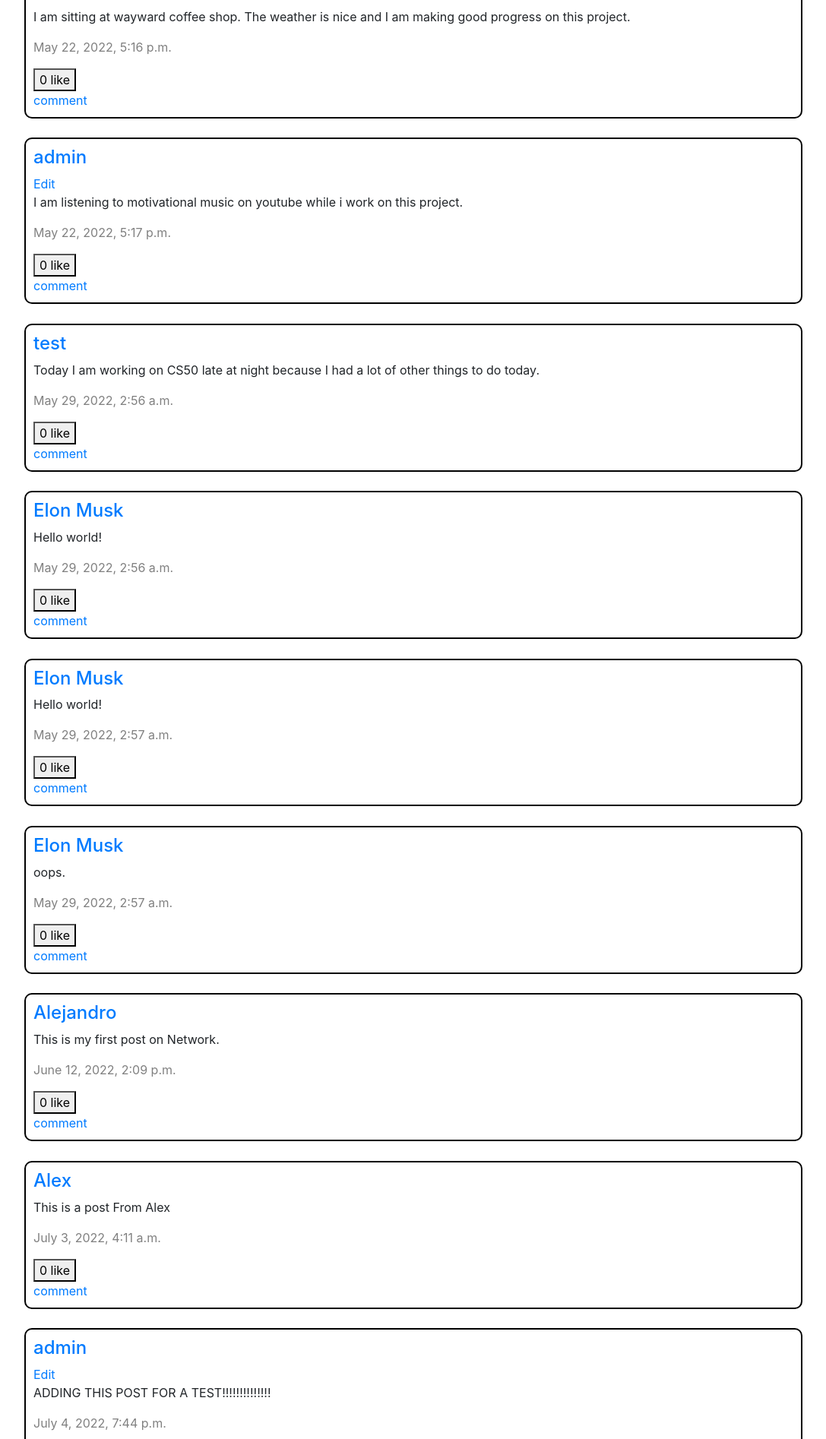
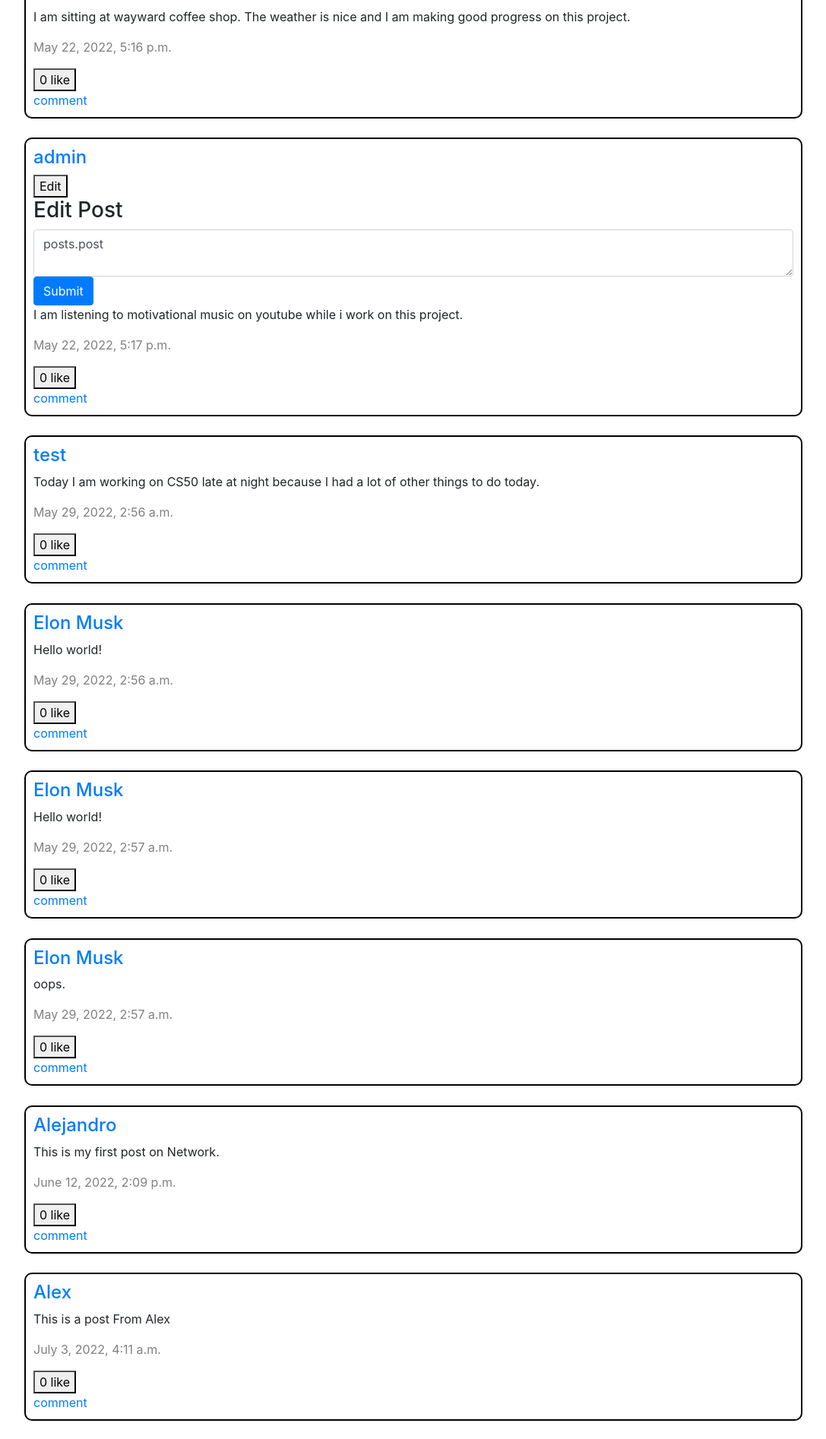
Before and after one commit to alejandroxpx/Network, a Django app: page /post/ in a window 1280 px wide. Shown: the part 518-2412 px from the top of the page at 76% size, without its empty margins (96-1183 px from the left). Run offline with Django 3.2, Linux system fonts and the light colour scheme; a user stored in the database is signed in; data comes from the database, SQL or seed files in the repository; both versions use the stored data as it was after the commit; parts of the project's set-up code (start-up, migrations or seed data) failed here and were passed over; some libraries are stand-ins or nearby versions.

Commit message:
Starting the Edit feature

```diff
--- /dev/null
+++ b/network/static/network/post_edit.js
@@ -0,0 +1,17 @@
+document.addEventListener('DOMContentLoaded', function() {
+    document.querySelector('div.#edit-view').style.display = 'none';
+
+    document.querySelector('button.edit').onclick = postedit;
+    document.querySelector('#compose').addEventListener('click', compose_email);
+});
+function postedit(){
+    // Load the text area with the current post paragraph
+    const division = document.createElement('div')
+    division.innerHTML = post;
+    // Add a save button
+
+    // Send submission to views and save onto server
+
+    // close text area and load page with new paragraph
+    alert('Hello, world!')
+}
--- a/network/templates/network/following.html
+++ b/network/templates/network/following.html
@@ -12,7 +12,9 @@
         <div class="Post">
             <!-- TODO: This is broken...needs to link to users profile that was clicked on. -->
             <a href="{% url 'index' %}"><h4>{{posts.user.username}}</h4></a>
-            <a href="{% url 'index' %}">Edit</a>
+            {% if posts.user.username == request.user.username %}
+            <button>Edit</button>
+            {% endif %}
             <p> {{posts.post}} <br></p>
             <p style="color: gray;" >{{posts.date}}</p>
             <button>{{posts.likes}} like</button><br>
--- a/network/templates/network/index.html
+++ b/network/templates/network/index.html
@@ -1,4 +1,6 @@
 {% extends "network/layout.html" %}
+
+
 
 {% if message %}
 <div>{{ message }}</div>
@@ -29,9 +31,26 @@
         {% endif %}
 
         {% if posts.user.username == request.user.username %}
-        <a href="{% url 'index' %}">Edit</a>
+            <!-- User will click on edit button and then text area should appear filling in that text and user can type -->
+            <button class="edit" >Edit</button>
+                <div id = "edit-view">
+                    <h3>Edit Post</h3>
+                        <form id="edit-form">
+                            <!-- <div class="form-group">
+                                From: <input disabled class="form-control" value="{{ request.user.email }}">
+                            </div>
+                            <div class="form-group">
+                                To: <input id="compose-recipients" class="form-control">
+                            </div>
+                            <div class="form-group">
+                                <input class="form-control" id="edit-subject" placeholder="Subject">
+                            </div> -->
+                            <textarea class="form-control" id="compose-body" placeholder="Body">posts.post</textarea>
+                            <input type="submit" class="btn btn-primary"/>
+                        </form>
+                </div>
         {% endif %}
-        <p> {{posts.post}} <br></p>
+        <p class="post"> {{posts.post}} <br></p>
         <p style="color: gray;" >{{posts.date}}</p>
         <button>{{posts.likes}} like</button><br>
         <a href="{% url 'index' %}">comment</a>
--- a/network/templates/network/layout.html
+++ b/network/templates/network/layout.html
@@ -6,8 +6,10 @@
         <title>{% block title %}Social Network{% endblock %}</title>
         <link rel="stylesheet" href="https://stackpath.bootstrapcdn.com/bootstrap/4.4.1/css/bootstrap.min.css" integrity="sha384-Vkoo8x4CGsO3+Hhxv8T/Q5PaXtkKtu6ug5TOeNV6gBiFeWPGFN9MuhOf23Q9Ifjh" crossorigin="anonymous">
         <link href="{% static 'network/styles.css' %}" rel="stylesheet">
+        <script src="{% static 'network/post_edit.js' %}"></script>
     </head>
     <body>
+
 
         <nav class="navbar navbar-expand-lg navbar-light bg-light">
             <a class="navbar-brand" href="#">Network</a>
```
Also changed, not shown: db.sqlite3.
